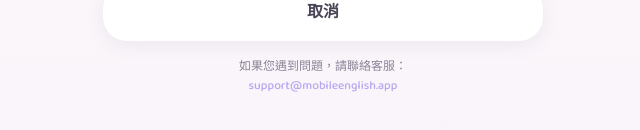
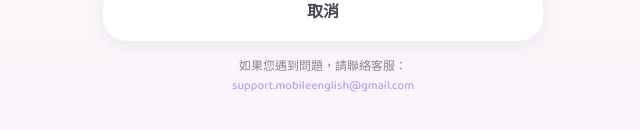
Before and after one commit to erin20080306/nobile-english, a Next.js app: page /delete-account in a window 1280 px wide. Shown: the part 386-516 px from the top of the page, without its empty margins (317-957 px from the left). Built offline with nearby package versions, Linux system fonts and the light colour scheme; no server answers.

Commit message:
Update support contact email

```diff
--- a/src/app/delete-account/page.tsx
+++ b/src/app/delete-account/page.tsx
@@ -143,8 +143,8 @@ export default function DeleteAccountPage() {
         <p className="text-xs text-inkSoft text-center leading-relaxed">
           如果您遇到問題，請聯絡客服：
           <br />
-          <a href="mailto:support@mobileenglish.app" className="text-lilacDeep">
-            support@mobileenglish.app
+          <a href="mailto:support.mobileenglish@gmail.com" className="text-lilacDeep">
+            support.mobileenglish@gmail.com
           </a>
         </p>
       </div>
--- a/src/app/feedback/page.tsx
+++ b/src/app/feedback/page.tsx
@@ -7,7 +7,7 @@ import { storageService, KEYS } from "@/services/storageService";
 import AppHeader from "@/components/AppHeader";
 import BottomNav from "@/components/BottomNav";
 
-const FEEDBACK_EMAIL = "erin20080306@gmail.com";
+const FEEDBACK_EMAIL = "support.mobileenglish@gmail.com";
 
 type FeedbackCategory = "錯誤" | "語音" | "對話" | "測驗" | "單字" | "建議";
 
--- a/src/app/privacy/page.tsx
+++ b/src/app/privacy/page.tsx
@@ -110,8 +110,8 @@ export default function PrivacyPage() {
               <p className="text-inkSoft leading-relaxed">
                 若您對本隱私權政策有任何疑問，請透過以下方式聯絡我們：
                 <br />
-                <a href="mailto:support@mobileenglish.app" className="text-lilacDeep">
-                  support@mobileenglish.app
+                <a href="mailto:support.mobileenglish@gmail.com" className="text-lilacDeep">
+                  support.mobileenglish@gmail.com
                 </a>
               </p>
             </section>
```
